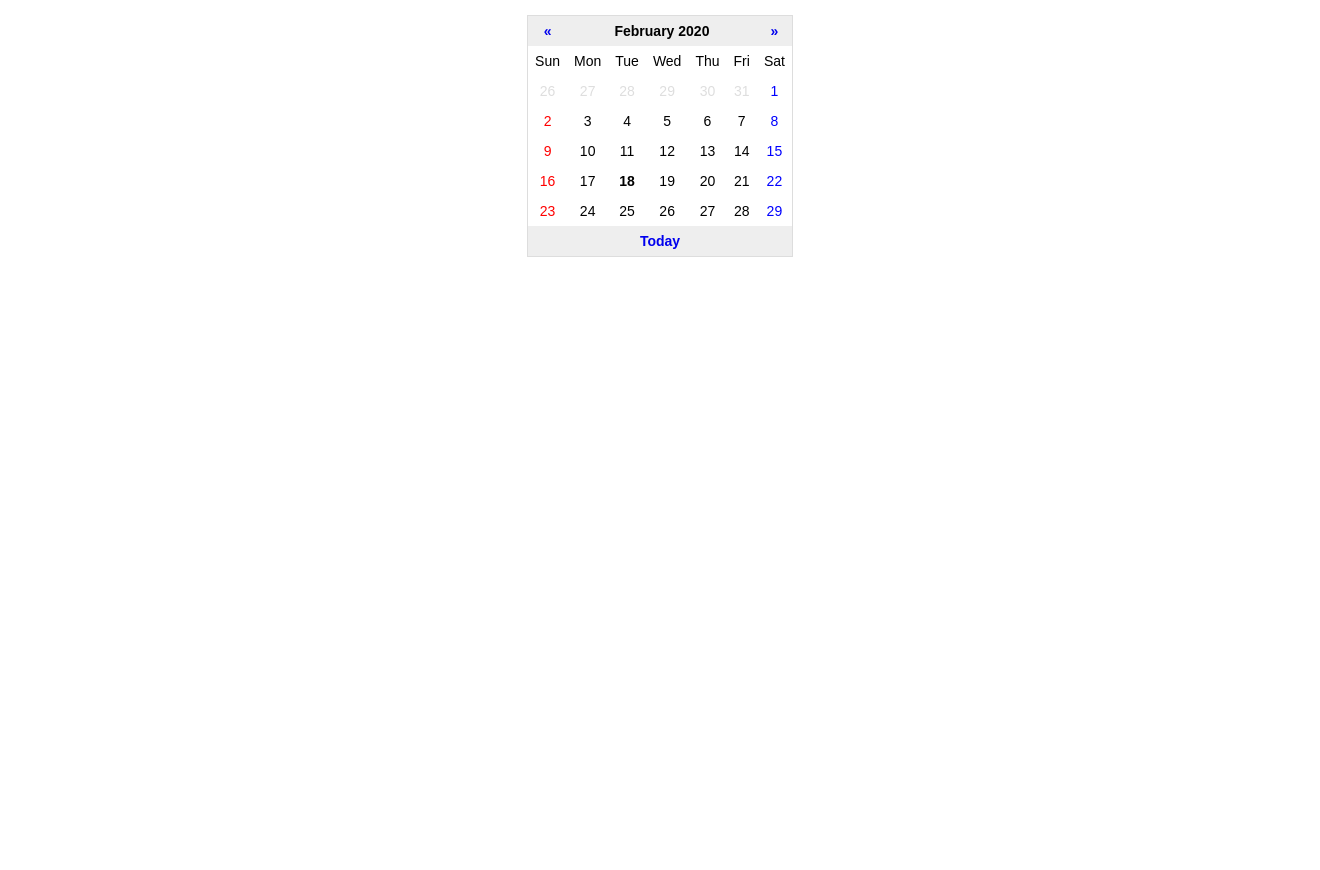
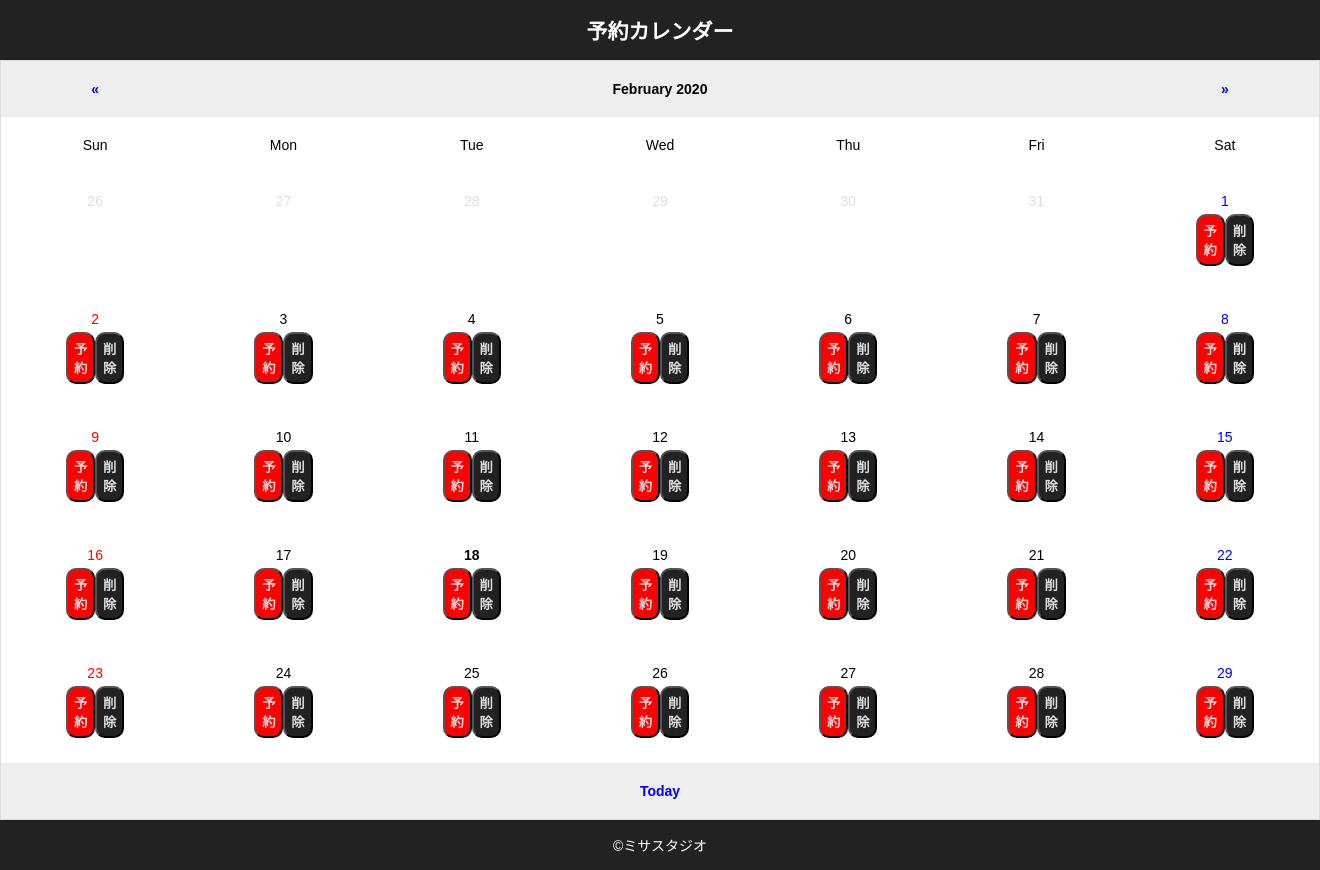
Before and after one commit to Naction/original, a PHP site: page /php/ in a window 1320 px wide. Before the commit the page ends 257 px from the top, so only its background shows below. Run offline with PHP 8.4, Linux system fonts and the light colour scheme.

Commit message:
HTML実装完了

```diff
--- a/assets/css/style.css
+++ b/assets/css/style.css
@@ -1,20 +1,55 @@
+html,body,div,span,applet,object,iframe,h1,h2,h3,h4,h5,h6,p,blockquote,pre,a,abbr,acronym,address,big,cite,code,del,dfn,em,img,ins,kbd,q,s,samp,small,strike,strong,sub,sup,tt,var,b,u,i,center,dl,dt,dd,ol,ul,li,fieldset,form,label,legend,table,caption,tbody,tfoot,thead,tr,th,td,article,aside,canvas,details,embed,figure,figcaption,footer,header,hgroup,menu,nav,output,ruby,section,summary,time,mark,audio,video{margin:0;padding:0;border:0;vertical-align:baseline}article,aside,details,figcaption,figure,footer,header,hgroup,menu,nav,section{display:block}body,html{width:100%;height:100%}body{-webkit-font-smoothing:antialiased;-moz-font-smoothing:antialiased;-moz-osx-font-smoothing:grayscale;-webkit-text-size-adjust:none;margin:0;padding:0;font-family:"Helvetica Neue",Helvetica,Arial,sans-serif}ol,ul{list-style:none}hr{border:0;height:1px;background:#ccc}blockquote,q{quotes:none}blockquote:before,blockquote:after,q:before,q:after{content:'';content:none}table{border-collapse:collapse;border-spacing:0}*{margin:0;padding:0;list-style:none;box-sizing:border-box}html,input,select,textarea,button,a{-webkit-tap-highlight-color:rgba(0,0,0,0)}
 body {
     font-family: Arial, sans-serif;
     font-size: 14px;
+
+  }
+  header,footer{
+
+    background-color:#222222;
+    color: white;
+    padding : 15px 5px;
+
+    text-align:center;
   }
   a {
     text-decoration: none;
   }
   table {
-    margin: 15px auto;
+    margin: 0px auto;
     border: 1px solid #ddd;
     border-collapse: collapse;
+    width: 100%;
+
   }
+  .buttons{
+    display: flex;
+    margin: 5px
+  }
+  .buttons button{
+    padding: 5px;
+    border-radius: 10px;
+    font-weight: bold;
+  }
+  .delete{
+    background-color: #222222;
+  }
+  .delete a{
+    color:#ddd;
+  }
+  .reserve{
+    background-color: red;
+
+  }
+  .reserve a{
+    color: #ddd;
+  }
+
   th {
     background: #eee;
   }
   th, td {
-    padding: 7px;
+    padding: 20px 60px;
     text-align: center;
   }
 
--- a/function.php
+++ b/function.php
@@ -61,7 +61,15 @@ class Calendar {
     foreach ($period as $day) {
       if ($day->format('w') === '0') { $body .= '</tr><tr>'; }
       $todayClass = ($day->format('Y-m-d') === $today->format('Y-m-d')) ? 'today' : '';
-      $body .= sprintf('<td class="youbi_%d %s">%d</td>', $day->format('w'), $todayClass, $day->format('d'));
+      $body .= sprintf(
+      '<td class = "youbi_%d %s">
+      %d<br>
+      <div class = "buttons">
+        <button class="reserve"><a href="http://localhost/php/original/reserve/reserve.html">予約</a></button>
+        <button class="delete"><a href="">削除</a></button>
+      </div>
+    </td>'
+    , $day->format('w'), $todayClass, $day->format('d'));
     }
     return $body;
   }
--- a/index.php
+++ b/index.php
@@ -1,20 +1,3 @@
-<!-- <!DOCTYPE html>
-<html lang="en">
-<head>
-    <meta charset="UTF-8">
-    <meta name="viewport" content="width=device-width, initial-scale=1.0">
-    <title>Document</title>
-    <link rel="stylesheet" href="./assets/css/reset.css">
-    <link rel="stylesheet" href="./assets/css/style.css">
-</head>
-<body>
-
-    aaa
-    <script src="./assets/js/app.js"></script>
-
-</body>
-</html> -->
-
 <?php
 
 require 'function.php';
@@ -25,6 +8,8 @@ function h($s) {
 
 $cal = new \MyApp\Calendar();
 
+// var_dump($cal);
+
 ?>
 <!DOCTYPE html>
 <html lang="ja">
@@ -34,6 +19,9 @@ $cal = new \MyApp\Calendar();
   <link rel="stylesheet" href="./assets/css/style.css">
 </head>
 <body>
+    <header>
+        <h2>予約カレンダー</h2>
+    </header>
   <table>
     <thead>
       <tr>
@@ -52,7 +40,7 @@ $cal = new \MyApp\Calendar();
         <td>Fri</td>
         <td>Sat</td>
       </tr>
-      <?php $cal->show(); ?>
+        <?php $cal->show();?>
     </tbody>
     <tfoot>
       <tr>
@@ -60,5 +48,6 @@ $cal = new \MyApp\Calendar();
       </tr>
     </tfoot>
   </table>
+  <footer>©︎ミサスタジオ</footer>
 </body>
 </html>
```
